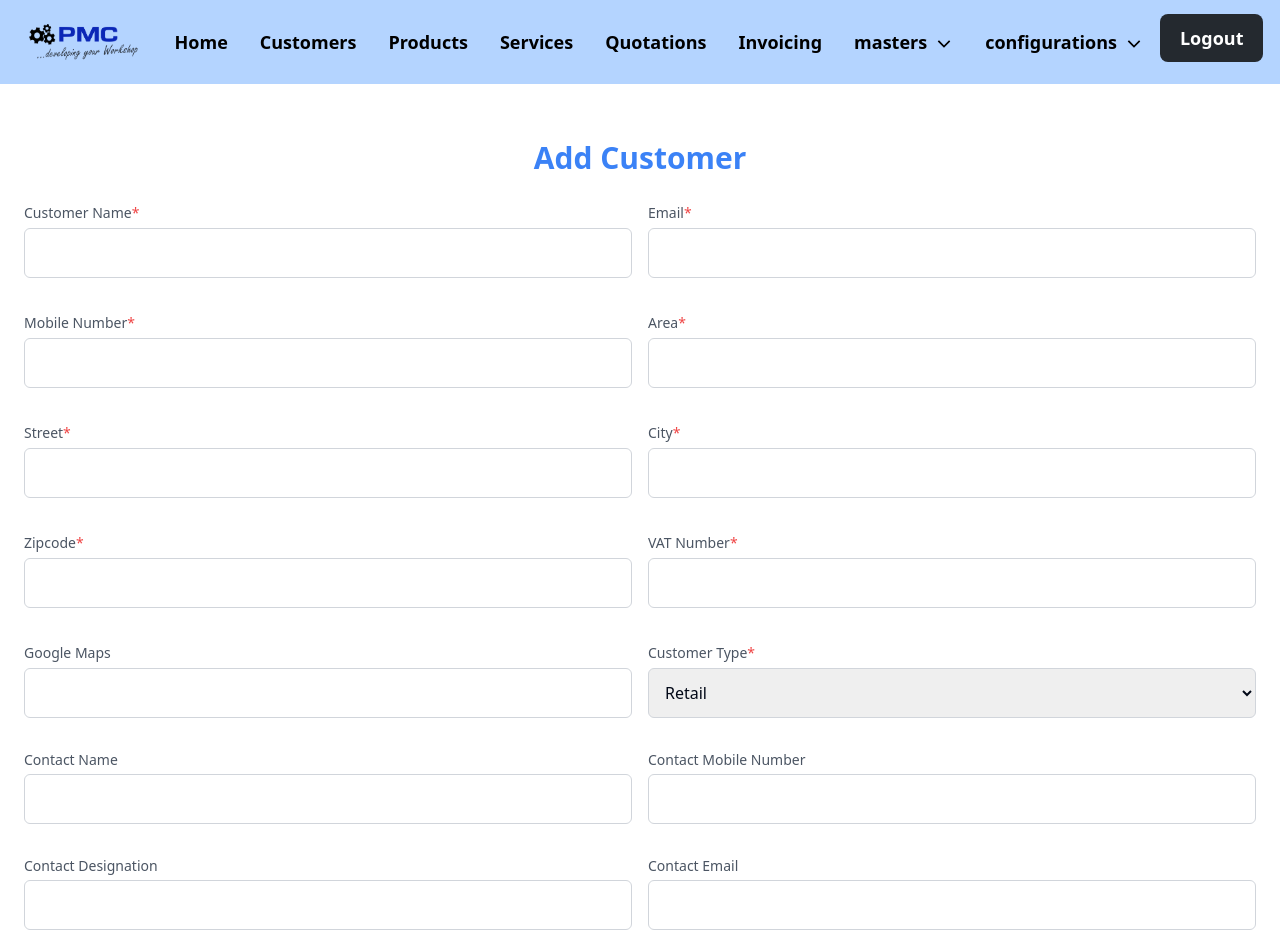
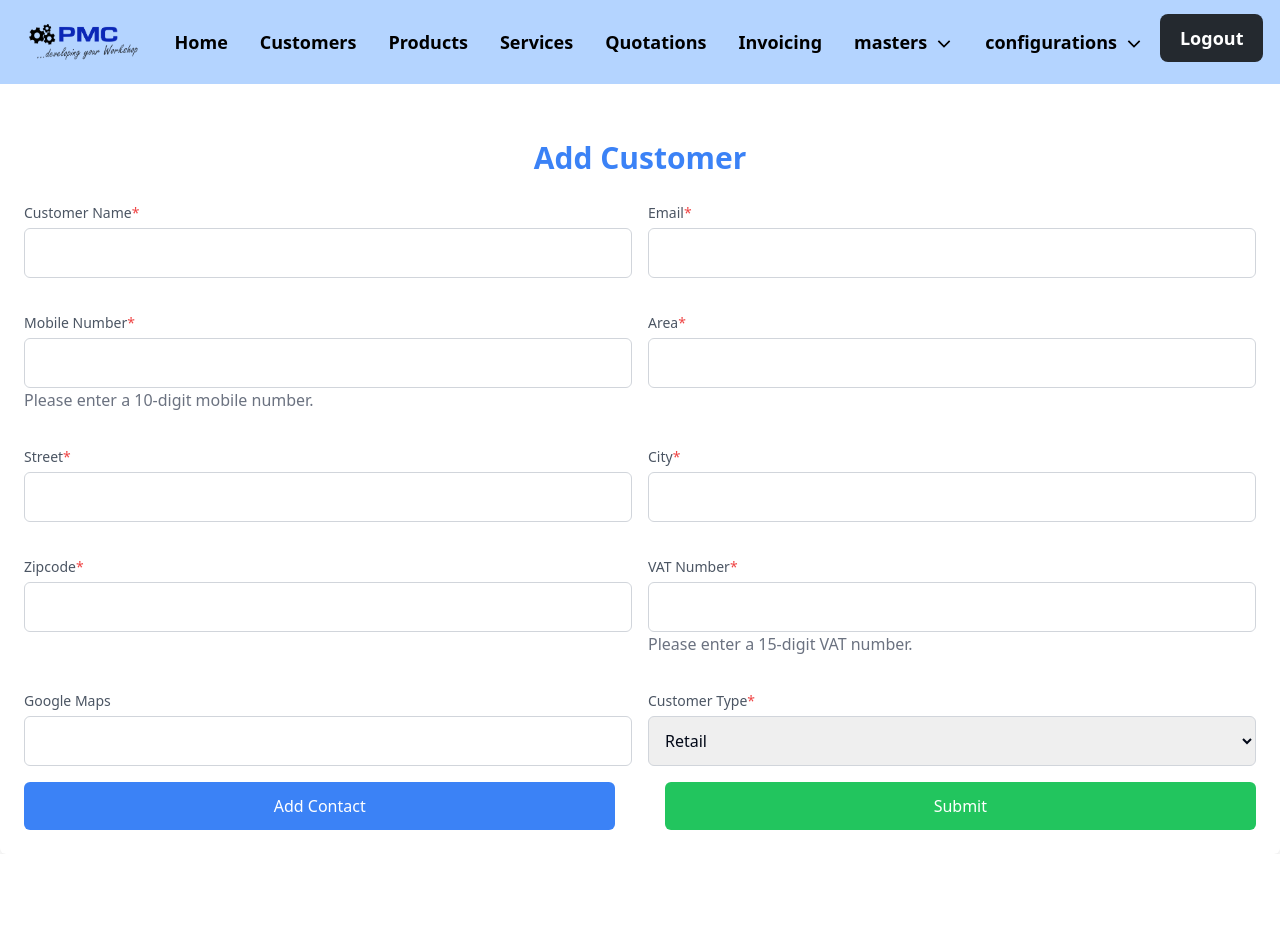
Before and after one commit to RafeeqSyedAmjad/PMC_ERP, a React (Vite) app in the folder Frontend/: page /customers/add in a window 1280 px wide. Shown: the top 952 px of the page. After the commit the page ends 854 px from the top, so only its background shows below. Built offline with nearby package versions, Linux system fonts and the light colour scheme.

Commit message:
FIX: Add customer is working fine now

```diff
--- a/Frontend/src/page/Customers/AddCustomerPage.jsx
+++ b/Frontend/src/page/Customers/AddCustomerPage.jsx
@@ -17,11 +17,11 @@ function AddCustomerPage() {
     customerMap: '',
     customerVat: '',
     customerType: 'Retail', // Default value
-    contactName: '',
-    contactMobile: '',
-    contactDesignation: '',
-    contactEmail: '',
+    contacts:[], // Array to store contact details
   });
+
+  // state to manage visibility of contact details fields
+  const [shadowContactFields, setShowContactFields] = useState(false);
 
   // Define required fields
   const requiredFields = [
@@ -69,6 +69,19 @@ function AddCustomerPage() {
   const handleAddCustomer = () => {
     if (isFormValid()) {
       // Prepare data for POST request
+      // Validate mobile number format
+      const mobileNumberRegex = /^\d{10}$/;
+      if (!mobileNumberRegex.test(customerDetails.customerPhone)) {
+        toast.error('Please enter a 10-digit mobile number.');
+        return;
+      }
+
+      // Validate VAT number format
+      const vatNumberRegex = /^\d{15}$/;
+      if (!vatNumberRegex.test(customerDetails.customerVat)){
+        toast.error('Please enter a 15-digit vat number.')
+      }
+
       const postData = {
         customerName: customerDetails.customerName,
         customerEmail: customerDetails.customerEmail,
@@ -117,6 +130,28 @@ function AddCustomerPage() {
       // Show an indication for required fields that are not filled
       toast.error("You need to fill all the required fields!", toastProps);
     }
+  };
+
+
+  // Function to add contact details
+  const addContact = () => {
+    setShowContactFields(true); // Show the contact details fields
+    setCustomerDetails((prevDetails) => ({
+      ...prevDetails,
+      contacts: [...prevDetails.contacts, {}], // Add an empty object for a new contact
+    }));
+  };
+
+  // Function to handle changes in contact details input fields
+  const handleContactInputChange = (e, index) => {
+    const { name, value } = e.target;
+    console.log(`Updating contact field ${name} with value: ${value}`);
+    const updatedContacts = [...customerDetails.contacts];
+    updatedContacts[index] = { ...updatedContacts[index], [name]: value };
+    setCustomerDetails((prevDetails) => ({
+      ...prevDetails,
+      contacts: updatedContacts,
+    }));
   };
 
 
@@ -177,6 +212,8 @@ function AddCustomerPage() {
                 placeholder={fieldValidation.customerPhone ? '' : 'Please fill this required field'}
                 required
               />
+              <p className="text-gray-500">Please enter a 10-digit mobile number. </p>
+
             </div>
             {/* <div className="mb-4">
             <label htmlFor="customerAddress" className="block text-sm font-medium text-gray-600">
@@ -279,6 +316,7 @@ function AddCustomerPage() {
                 placeholder={fieldValidation.customerVat ? '' : 'Please fill this required field'}
                 required
               />
+              <p className="text-gray-500">Please enter a 15-digit VAT number. </p>
             </div>
             <div className="mb-4">
               <label htmlFor="customerMap" className="text-sm font-medium text-gray-600 ">
@@ -315,75 +353,84 @@ function AddCustomerPage() {
                 <option value="factory">Factory</option>
               </select>
             </div>
-            {/* <button
-            type="button"
-            // onClick={handleAddCustomer}
-            className="w-full px-6 py-3 mb-4 text-white bg-blue-500 rounded-md hover:bg-blue-600 focus:outline-none focus:bg-blue-600"
-          >
-            Add Contact
-          </button> */}
 
+
+            {/* Contact details fields */}
+            {/* Contact details fields */}
+            {shadowContactFields && customerDetails.contacts.map((contact, index) => (
+              <div className="grid grid-cols-1 gap-4 md:grid-cols-2" key={index}>
                 <div className="mb-4">
-              <label htmlFor="contactName" className="block text-sm font-medium text-gray-600">
+                  <label htmlFor={`contactName${index}`} className="block text-sm font-medium text-gray-600">
                     Contact Name
                   </label>
                   <input
                     type="text"
-                id="contactName"
-                name="contactName"
-                value={customerDetails.contactName}
-                onChange={handleInputChange}
+                    id={`contactName${index}`}
+                    name={`contactName${index}`}
+                    value={contact.contactName || ""}
+                    onChange={(e) => handleContactInputChange(e, index)}
                     className="w-full p-3 mt-1 border border-gray-300 rounded-md focus:outline-none focus:ring focus:border-blue-500"
-
                   />
                 </div>
                 <div className="mb-4">
-              <label htmlFor="contactMobile" className="block text-sm font-medium text-gray-600">
+                  <label htmlFor={`contactMobile${index}`} className="block text-sm font-medium text-gray-600">
                     Contact Mobile Number
                   </label>
                   <input
                     type="tel"
-                id="contactMobile"
-                name="contactMobile"
-                value={customerDetails.contactMobile}
-                onChange={handleInputChange}
+                    id={`contactMobile${index}`}
+                    name={`contactMobile${index}`}
+                    value={contact.contactMobile || ""}
+                    onChange={(e) => handleContactInputChange(e, index)}
                     className="w-full p-3 mt-1 border border-gray-300 rounded-md focus:outline-none focus:ring focus:border-blue-500"
                   />
                 </div>
                 <div className="mb-4">
-              <label htmlFor="contactDesignation" className="block text-sm font-medium text-gray-600">
+                  <label htmlFor={`contactDesignation${index}`} className="block text-sm font-medium text-gray-600">
                     Contact Designation
                   </label>
                   <input
                     type="text"
-                id="contactDesignation"
-                name="contactDesignation"
-                value={customerDetails.contactDesignation}
-                onChange={handleInputChange}
+                    id={`contactDesignation${index}`}
+                    name={`contactDesignation${index}`}
+                    value={contact.contactDesignation || ""}
+                    onChange={(e) => handleContactInputChange(e, index)}
                     className="w-full p-3 mt-1 border border-gray-300 rounded-md focus:outline-none focus:ring focus:border-blue-500"
                   />
                 </div>
                 <div className="mb-4">
-              <label htmlFor="contactEmail" className="block text-sm font-medium text-gray-600">
+                  <label htmlFor={`contactEmail${index}`} className="block text-sm font-medium text-gray-600">
                     Contact Email
                   </label>
                   <input
                     type="email"
-                id="contactEmail"
-                name="contactEmail"
-                value={customerDetails.contactEmail}
-                onChange={handleInputChange}
+                    id={`contactEmail${index}`}
+                    name={`contactEmail${index}`}
+                    value={contact.contactEmail || ""}
+                    onChange={(e) => handleContactInputChange(e, index)}
                     className="w-full p-3 mt-1 border border-gray-300 rounded-md focus:outline-none focus:ring focus:border-blue-500"
                   />
                 </div>
+              </div>
+            ))}
+          </div>
+
+          <div className="flex justify-between">
+            <button
+              type="button"
+              onClick={addContact}
+              className="w-[48%] px-6 py-3 text-white bg-blue-500 rounded-md hover:bg-blue-600 focus:outline-none focus:bg-blue-600"
+            >
+              Add Contact
+            </button>
 
             <button
               type="button"
               onClick={handleAddCustomer}
               // disabled={!isFormValid()}
-              className="w-auto px-6 py-3 text-center text-white bg-blue-500 rounded-md hover:bg-blue-600 focus:outline-none focus:bg-blue-600"
+              className="w-[48%] px-6 py-3 text-white bg-green-500 rounded-md hover:bg-green-600 focus:outline-none focus:bg-green-600"
             >
-              Add Customer
+              Submit
             </button>
           </div>
 
```
Lines whose indentation alone changed are shown as unchanged.
